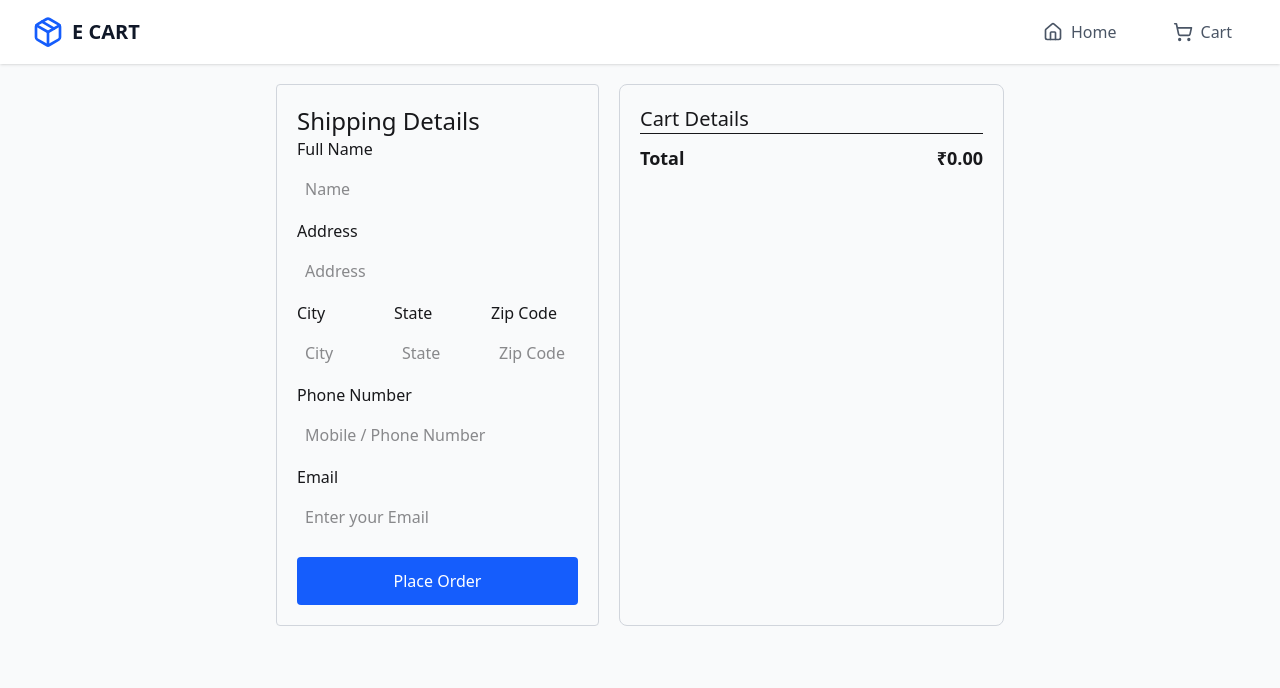
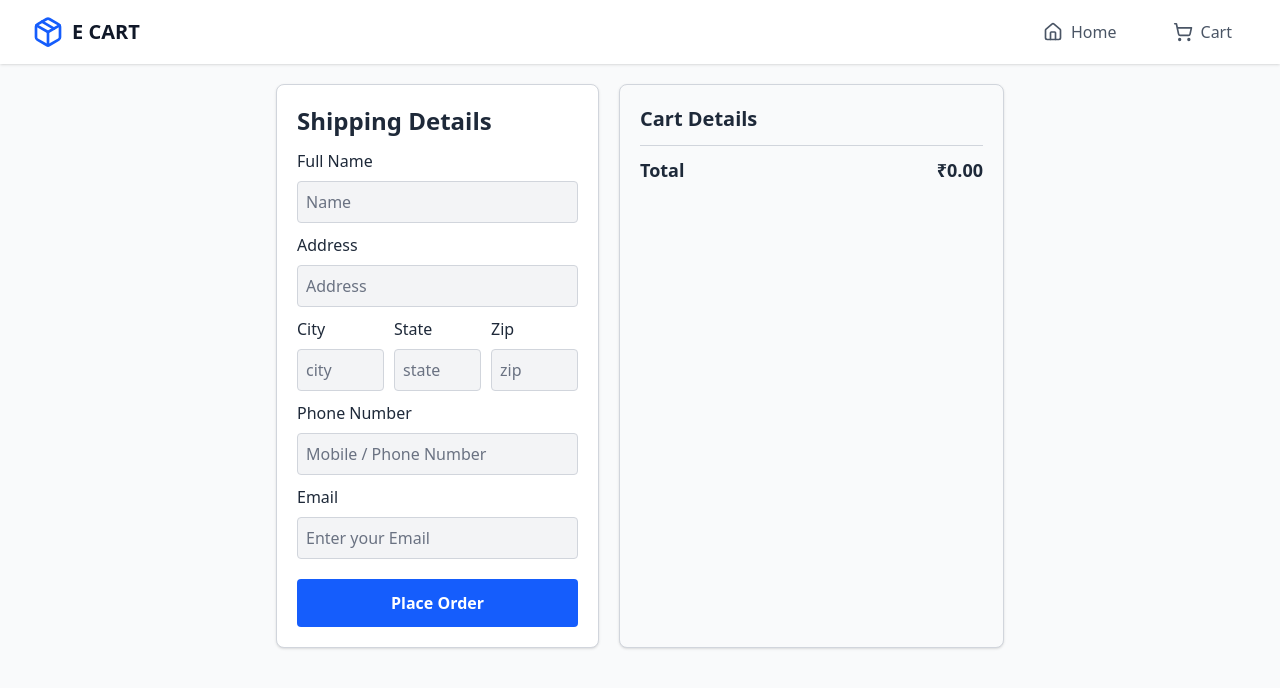
Before and after one commit to Pad-coder/next-js-ecommerce-app, a Next.js app: page /checkoutpage in a window 1280 px wide. Shown: the top 688 px of the page. Built offline with nearby package versions, Linux system fonts and the light colour scheme.

Commit message:
Add next-auth dependency and update checkout page styles for improved user experience

```diff
--- a/package.json
+++ b/package.json
@@ -11,6 +11,7 @@
     "daisyui": "^5.1.27",
     "lucide-react": "^0.544.0",
     "next": "15.5.4",
+    "next-auth": "^4.24.11",
     "react": "19.1.0",
     "react-dom": "19.1.0",
     "react-toastify": "^11.0.5"
--- a/postcss.config.mjs
+++ b/postcss.config.mjs
@@ -1,4 +1,5 @@
 /** @type {import('postcss-load-config').Config} */
+
 const config = {
   plugins: {
     '@tailwindcss/postcss': {},
--- a/src/app/checkoutpage/page.js
+++ b/src/app/checkoutpage/page.js
@@ -35,8 +35,8 @@ function CheckOutPage() {
     return (
       <div className='fixed w-100 h-50 flex justify-center items-center flex-col gap-4 top-1/2 left-1/2 -translate-x-1/2 -translate-y-1/2 bg-white p-5 border border-gray-300 rounded-lg shadow-lg z-[1000]'>
         <X className='cursor-pointer self-end text-red-500 ' onClick={()=> setShowAlert(false)}/>
-        <p className='font-medium text-xl '>Kindly Confirm Your Order</p>
-        <button onClick={onClose} className='btn bg-neutral-300'>Confirm</button>
+        <p className='font-medium text-xl text-gray-950 '>Kindly Confirm Your Order</p>
+        <button onClick={onClose} className='btn bg-neutral-300 hover:bg-neutral-400 text-gray-950'>Confirm</button>
       </div>
     );
   };
@@ -56,17 +56,19 @@ function CheckOutPage() {
     e.preventDefault();
     setShowAlert(true);
   };
+
+
   return (
-    <div className={`flex flex-col-reverse lg:flex-row p-5 max-w-3xl mx-auto `}>
-{/* ${showAlert ? 'blur-sm pointer-events-none select-none' : ''} */}
-      <div className={`md:flex-1 ${showAlert ? 'blur-sm pointer-events-none select-none' : ''} `}>
+    <div className={`flex flex-col-reverse lg:flex-row p-5 max-w-3xl mx-auto`}>
+  <div className={`md:flex-1  ${showAlert ? 'blur-sm pointer-events-none select-none' : ''}`}>
     <form
       onSubmit={handleSubmit}
-          className='p-5 mt-5 lg:mt-0 lg:mr-5 lg:p-5 border-1 border-gray-300 rounded'
+      className='p-5 mt-5 lg:mt-0 lg:mr-5 lg:p-5 border rounded-lg border-gray-300 dark:border-gray-700  bg-white dark:bg-gray-900 text-gray-800 dark:text-gray-100 shadow-sm'
     >
-          <h2 className='text-2xl'>Shipping Details</h2>
+      <h2 className='text-2xl mb-3 font-semibold'>Shipping Details</h2>
+
       <div className='mb-2.5'>
-            <label>
+        <label className='block'>
           Full Name
           <input
             type="text"
@@ -75,13 +77,13 @@ function CheckOutPage() {
             onChange={handleInputChange}
             placeholder='Name'
             required
-                className='w-full p-2 mt-2'
+            className='w-full p-2 mt-2 bg-gray-100 dark:bg-gray-800 border border-gray-300 dark:border-gray-700 rounded text-gray-800 dark:text-gray-100 placeholder-gray-500 dark:placeholder-gray-400 focus:outline-none focus:ring-2 focus:ring-blue-500'
           />
-
         </label>
       </div>
+
       <div className='mb-2.5'>
-            <label>
+        <label className='block'>
           Address
           <input
             type="text"
@@ -90,51 +92,30 @@ function CheckOutPage() {
             onChange={handleInputChange}
             required
             placeholder='Address'
-                className='w-full p-2 mt-2'
-              />
-
-            </label>
-          </div>
-          <div className='flex gap-2.5 mb-2.5'>
-            <label className='flex-1'>
-              City
-              <input
-                type="text"
-                name="city"
-                value={shippingDetails.city}
-                onChange={handleInputChange}
-                placeholder='City'
-                required
-                className='w-full p-2 mt-2'
-              />
-            </label>
-            <label className='flex-1'>
-              State
-              <input
-                type="text"
-                name="state"
-                value={shippingDetails.state}
-                onChange={handleInputChange}
-                placeholder='State'
-                required
-                className='w-full p-2 mt-2'
-              />
-            </label>
-            <label className='flex-1'>
-              Zip Code
-              <input
-                type="text"
-                name="zip"
-                value={shippingDetails.zip}
-                onChange={handleInputChange}
-                required
-                placeholder='Zip Code'
-                className='w-full p-2 mt-2'
+            className='w-full p-2 mt-2 bg-gray-100 dark:bg-gray-800 border border-gray-300 dark:border-gray-700 rounded text-gray-800 dark:text-gray-100 placeholder-gray-500 dark:placeholder-gray-400 focus:outline-none focus:ring-2 focus:ring-blue-500'
           />
         </label>
       </div>
+
+      <div className='flex gap-2.5 mb-2.5'>
+        {['city', 'state', 'zip'].map((field) => (
+          <label key={field} className='flex-1 block capitalize'>
+            {field}
+            <input
+              type="text"
+              name={field}
+              value={shippingDetails[field]}
+              onChange={handleInputChange}
+              placeholder={field}
+              required
+              className='w-full p-2 mt-2 bg-gray-100 dark:bg-gray-800 border border-gray-300 dark:border-gray-700 rounded text-gray-800 dark:text-gray-100 placeholder-gray-500 dark:placeholder-gray-400 focus:outline-none focus:ring-2 focus:ring-blue-500'
+            />
+          </label>
+        ))}
+      </div>
+
       <div className='mb-2.5'>
-            <label>
+        <label className='block'>
           Phone Number
           <input
             type="tel"
@@ -143,12 +124,13 @@ function CheckOutPage() {
             onChange={handleInputChange}
             placeholder='Mobile / Phone Number'
             required
-                className='w-full p-2 mt-2'
+            className='w-full p-2 mt-2 bg-gray-100 dark:bg-gray-800 border border-gray-300 dark:border-gray-700 rounded text-gray-800 dark:text-gray-100 placeholder-gray-500 dark:placeholder-gray-400 focus:outline-none focus:ring-2 focus:ring-blue-500'
           />
         </label>
       </div>
+
       <div className='mb-2.5'>
-            <label>
+        <label className='block'>
           Email
           <input
             type="email"
@@ -156,46 +138,45 @@ function CheckOutPage() {
             value={shippingDetails.email}
             onChange={handleInputChange}
             required
-                className='w-full p-2 mt-2 '
             placeholder='Enter your Email'
+            className='w-full p-2 mt-2 bg-gray-100 dark:bg-gray-800 border border-gray-300 dark:border-gray-700 rounded text-gray-800 dark:text-gray-100 placeholder-gray-500 dark:placeholder-gray-400 focus:outline-none focus:ring-2 focus:ring-blue-500'
           />
         </label>
       </div>
+
       <button
         type="submit"
-            className='py-3 w-full  px-5 bg-blue-600 text-white border-none rounded mt-2.5 cursor-pointer'
+        className='py-3 w-full px-5 bg-blue-600 hover:bg-blue-700 text-white font-semibold rounded mt-2.5 cursor-pointer transition-colors'
       >
         Place Order
       </button>
     </form>
+  </div>
 
-      </div>
   <div
-        className={`flex-1 p-5 border border-gray-300 rounded-lg bg-gray-50 ${showAlert ? 'blur-sm pointer-events-none select-none' : ''} `}
+    className={`flex-1 p-5 border border-gray-300 dark:border-gray-700 rounded-lg bg-gray-50 dark:bg-gray-900 text-gray-800 dark:text-gray-100 shadow-sm ${showAlert ? 'blur-sm pointer-events-none select-none' : ''}`}
   >
-        <h2 className='text-xl'>Cart Details</h2>
+    <h2 className='text-xl font-semibold mb-3'>Cart Details</h2>
     {cart.map((item) => (
-          <div
-            key={item.id}
-            className='flex items-center justify-between mb-2.5'
-          >
-            <img src={item.image ? item.image : item.images[0]} className="w-24 h-24 object-cover rounded-lg" />
-            <span>
-              {item.name} x {item.quantity}
-            </span>
+      <div key={item.id} className='flex items-center justify-between mb-2.5'>
+        <img
+          src={item.image ? item.image : item.images[0]}
+          className="w-24 h-24 object-cover rounded-lg border border-gray-300 dark:border-gray-700"
+        />
+        <span>{item.name} x {item.quantity}</span>
         <span>₹{(item.price * item.quantity).toFixed(2)}</span>
       </div>
     ))}
-        <hr />
-        <div
-          className='flex justify-between font-bold mt-2.5 text-lg'
-        >
+    <hr className='border-gray-300 dark:border-gray-700' />
+    <div className='flex justify-between font-bold mt-2.5 text-lg'>
       <span>Total</span>
       <span>₹{calculateTotal()}</span>
     </div>
   </div>
+
   {showAlert && <CustomAlert onClose={handleConfirmOrder} />}
 </div>
+
   )
 }
 
--- a/src/app/components/ProductCard.js
+++ b/src/app/components/ProductCard.js
@@ -41,11 +41,11 @@ export default function ProductCard({ product }) {
           >
             Add to Cart
           </button>}
-          { cart.find(item=> item.id === product.id) && <button className='self-end'><Link href='/cart' className='flex items-center'>
+          { cart.find(item=> item.id === product.id) && <button className='self-end'>
+            <Link href='/cart' className='flex items-center text-gray-950'>
             Go to cart <ChevronRight className="w-5 h-5" />
-          </Link></button>
-
-          }
+          </Link>
+          </button> }
         </div>
       </div>
     </div>
--- a/src/app/layout.js
+++ b/src/app/layout.js
@@ -20,11 +20,11 @@ export const metadata = {
 
 export default function RootLayout({ children }) {
   return (
-    <html lang="en">
-      <body className={poppins.variable}>
+    <html lang="en" className='bg-gray-50'>
+      <body className={poppins.variable }>
        <ProductProvider>
          <CartProvider>
-          <div className="min-h-screen bg-gray-50">
+          <div className="min-h-screen ">
             <Header />
             <main>{children}</main>
           </div>
--- a/src/app/page.js
+++ b/src/app/page.js
@@ -72,10 +72,10 @@ export default  function HomePage() {
       </div>
     </div>
 
-   <div className={`flex flex-wrap justify-center items-center gap-2 sm:gap-4 md:gap-6 lg:gap-8 mb-10 w-full px-2 `}>
+   <div className={`flex flex-wrap justify-center items-center gap-2 sm:gap-4 md:gap-6 lg:gap-8 mb-10  w-full px-2 `}>
   {/* ${(category === 'all' && currentItems.length < 9 && products.length >= 8 ) || (category !== 'all' && currentItems.length < 9 && filteredProducts.length >= 8 ) ? '' : 'hidden'} */}
   <button
-    className="btn text-[10px] sm:text-[12px] md:text-sm px-2 sm:px-3 md:px-4"
+    className="btn  text-[10px] sm:text-[12px] md:text-sm px-2 sm:px-3 md:px-4"
     onClick={() => paginate(1)}
   >
     First
```
Also changed, not shown: 1 other file (tests, documents, lock files or other folders). Lines whose indentation alone changed are shown as unchanged.
